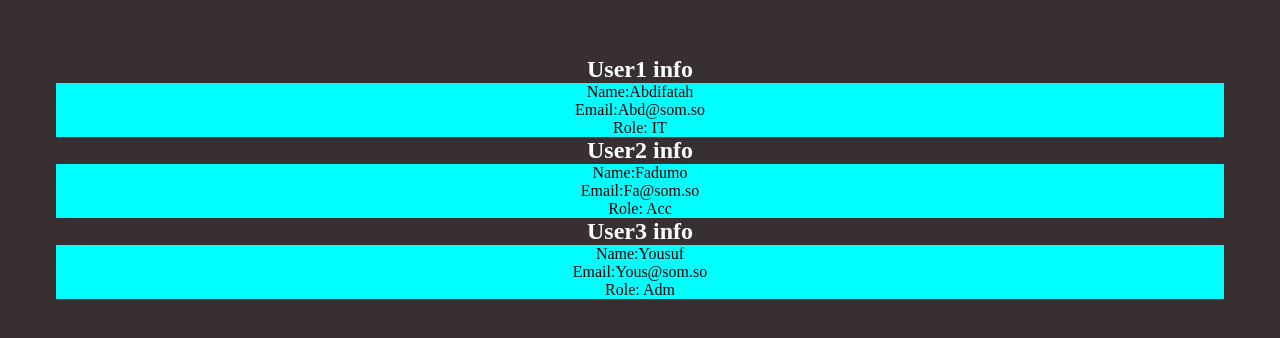
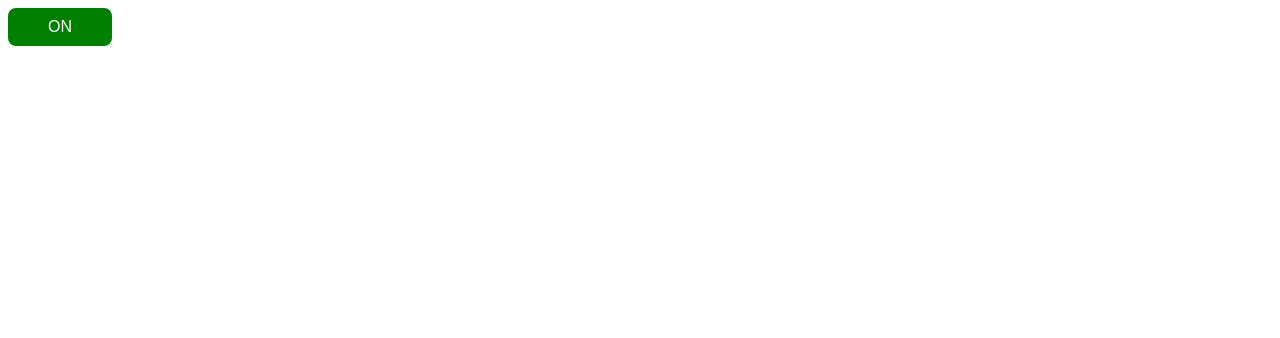
Before and after one commit to AbdifatahDeeq/React-course, a React (Vite) app: page / in a window 1280 px wide. Shown: the top 338 px of the page. Built offline with nearby package versions, Linux system fonts and the light colour scheme.

Commit message:
Eaxercise 4aad

```diff
--- a/src/App.jsx
+++ b/src/App.jsx
@@ -1,19 +1,9 @@
-import UserCard from "./UsrCard";
 
-
-
-
+import OnOff from "./OnOff.jsx"
 function App() {
 
   return (
-    <div>
-      <h2>User1 info</h2>
-      <UserCard Name={"Abdifatah"} Email={"Abd@som.so"} Role={"IT"} />
-      <h2>User2 info</h2>
-      <UserCard Name={"Fadumo"} Email={"Fa@som.so"} Role={"Acc"} />
-      <h2>User3 info</h2>
-      <UserCard Name={"Yousuf"} Email={"Yous@som.so"} Role={"Adm"} />
-    </div>
+    <OnOff />
   );
 }
 
--- /dev/null
+++ b/src/OnOff.jsx
@@ -0,0 +1,26 @@
+
+import {useState} from "react"
+function OnOff() {
+  const [on, setON] = useState("false");
+  const toggle = () => {
+    setON(!on);
+  };
+  return (
+    <button
+      onClick={toggle}
+      style={{
+        backgroundColor: on ? "green" : "red",
+        color: "white",
+        padding: "10px 40px",
+        border: "none",
+        borderRadius: "8px",
+        fontSize: "16px",
+        cursor: "pointer",
+      }}
+    >
+      {on ? "ON" : "OFF"}
+    </button>
+  );
+}
+
+export default OnOff;
```
Also changed, not shown: src/Hook.jsx (added, +19 -0 lines), src/TodoList.jsx (added, +59 -0 lines).
